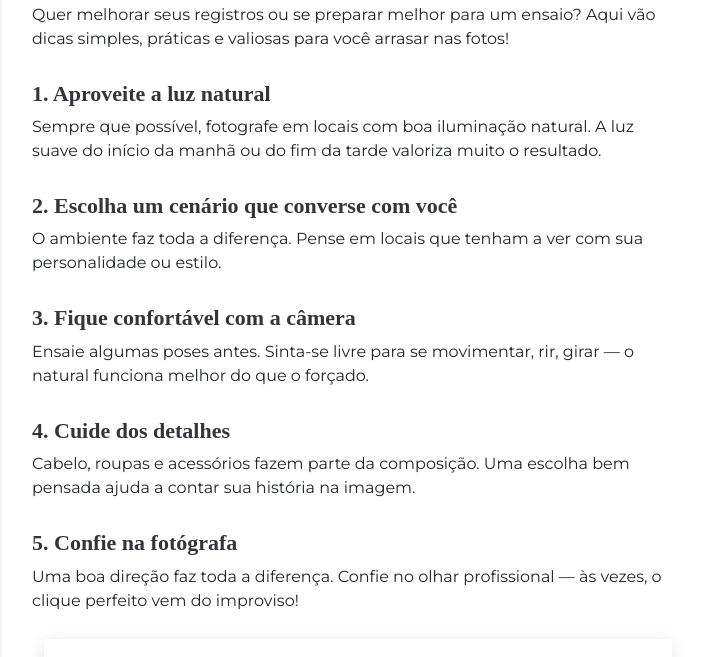
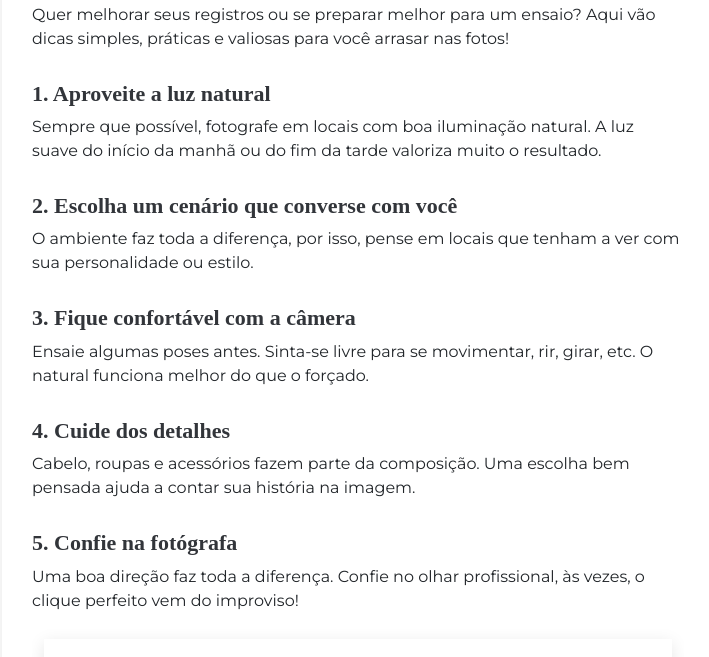
Before and after one commit to Victoriavr2/site_tripe, a plain HTML site: page blog/blog-details-4.html in a window 1280 px wide. Shown: the part 351-1008 px from the top of the page, without its empty margins (282-991 px from the left). Drawn offline with Linux system fonts and the light colour scheme; grey boxes are pictures that could not be loaded; a web font is replaced by a local one.

Commit message:
Update blog-details-4.html

```diff
--- a/blog/blog-details-4.html
+++ b/blog/blog-details-4.html
@@ -97,12 +97,12 @@
 
                   <h3>2. Escolha um cenário que converse com você</h3>
                   <p>
-                    O ambiente faz toda a diferença. Pense em locais que tenham a ver com sua personalidade ou estilo.
+                    O ambiente faz toda a diferença, por isso, pense em locais que tenham a ver com sua personalidade ou estilo.
                   </p>
 
                   <h3>3. Fique confortável com a câmera</h3>
                   <p>
-                    Ensaie algumas poses antes. Sinta-se livre para se movimentar, rir, girar — o natural funciona melhor do que o forçado.
+                    Ensaie algumas poses antes. Sinta-se livre para se movimentar, rir, girar, etc. O natural funciona melhor do que o forçado.
                   </p>
 
                   <h3>4. Cuide dos detalhes</h3>
@@ -112,7 +112,7 @@
 
                   <h3>5. Confie na fotógrafa</h3>
                   <p>
-                    Uma boa direção faz toda a diferença. Confie no olhar profissional — às vezes, o clique perfeito vem do improviso!
+                    Uma boa direção faz toda a diferença. Confie no olhar profissional, às vezes, o clique perfeito vem do improviso!
                   </p>
 
                 </div><!-- End post content -->
```
